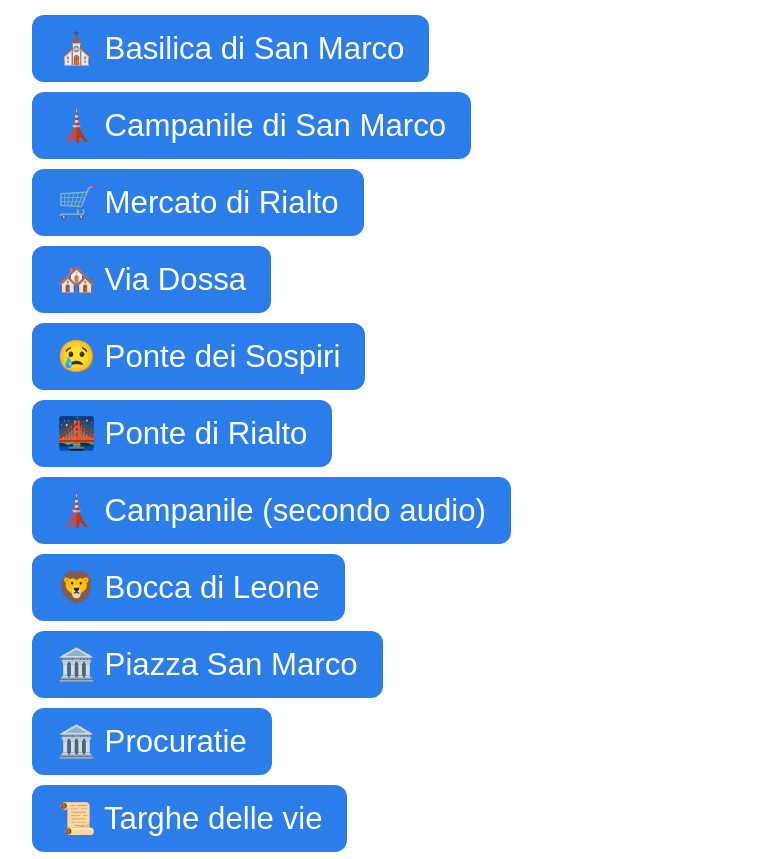
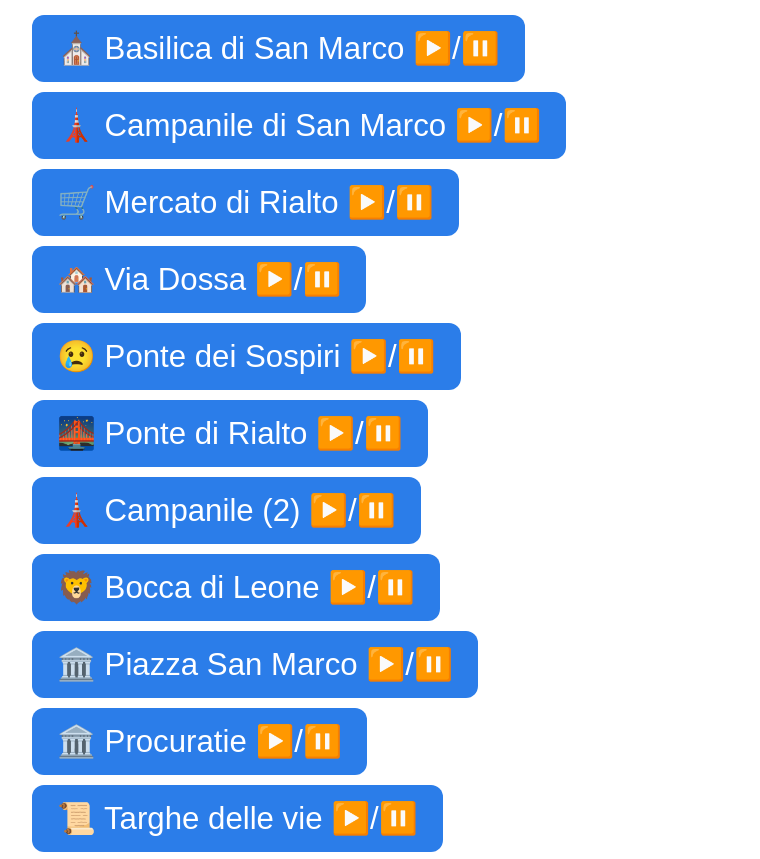
Before and after one commit to elvisdaprai/audioguida, a plain HTML site: page audio.html in a window 1280 px wide. Shown: the part 90-949 px from the top of the page, without its empty margins (6-766 px from the left). Drawn offline with Linux system fonts and the light colour scheme.

Commit message:
Update audio.html

```diff
--- a/audio.html
+++ b/audio.html
@@ -17,27 +17,31 @@
 <body>
   <h1>🎧 Audioguida</h1>
 
-  <button onclick="playAudio('audio/basilica.m4a')">⛪ Basilica di San Marco</button>
+  <button onclick="toggleAudio('audio/basilica.m4a')">⛪ Basilica di San Marco ▶️/⏸️</button>
 
-<button onclick="playAudio('audio/campanile.m4a')">🗼 Campanile di San Marco</button>
+<button onclick="toggleAudio('audio/campanile.m4a')">🗼 Campanile di San Marco ▶️/⏸️</button>
 
-<button onclick="playAudio('audio/rialto.m4a')">🛒 Mercato di Rialto</button>
+<button onclick="toggleAudio('audio/rialto.m4a')">🛒 Mercato di Rialto ▶️/⏸️</button>
 
-<button onclick="playAudio('audio/dossa.m4a')">🏘️ Via Dossa</button>
+<button onclick="toggleAudio('audio/dossa.m4a')">🏘️ Via Dossa ▶️/⏸️</button>
 
-<button onclick="playAudio('audio/ponteSospiri.m4a')">😢 Ponte dei Sospiri</button>
+<button onclick="toggleAudio('audio/sospiri.m4a')">😢 Ponte dei Sospiri ▶️/⏸️</button>
 
-<button onclick="playAudio('audio/ponteRialto.m4a')">🌉 Ponte di Rialto</button>
+<button onclick="toggleAudio('audio/ponte.m4a')">🌉 Ponte di Rialto ▶️/⏸️</button>
 
-<button onclick="playAudio('audio/campanile2.m4a')">🗼 Campanile (secondo audio)</button>
+<button onclick="toggleAudio('audio/campanile2.m4a')">🗼 Campanile (2) ▶️/⏸️</button>
 
-<button onclick="playAudio('audio/boccaLeone.m4a')">🦁 Bocca di Leone</button>
+<button onclick="toggleAudio('audio/bocca.m4a')">🦁 Bocca di Leone ▶️/⏸️</button>
 
-<button onclick="playAudio('audio/sanMarco.m4a')">🏛️ Piazza San Marco</button>
+<button onclick="toggleAudio('audio/piazza.m4a')">🏛️ Piazza San Marco ▶️/⏸️</button>
 
-<button onclick="playAudio('audio/procuratie.m4a')">🏛️ Procuratie</button>
+<button onclick="toggleAudio('audio/procuratie.m4a')">🏛️ Procuratie ▶️/⏸️</button>
 
-<button onclick="playAudio('audio/targhe.m4a')">📜 Targhe delle vie</button>
+<button onclick="toggleAudio('audio/targhe.m4a')">📜 Targhe delle vie ▶️/⏸️</button>
+
+<button onclick="toggleAudio('audio/terrazza.m4a')">🏛️ Terrazza dei Tedeschi ▶️/⏸️</button>
+
+<button onclick="toggleAudio('audio/vaporetti.m4a')">⛴️ Vaporetti ▶️/⏸️</button>
 
   <br><br>
 
```
